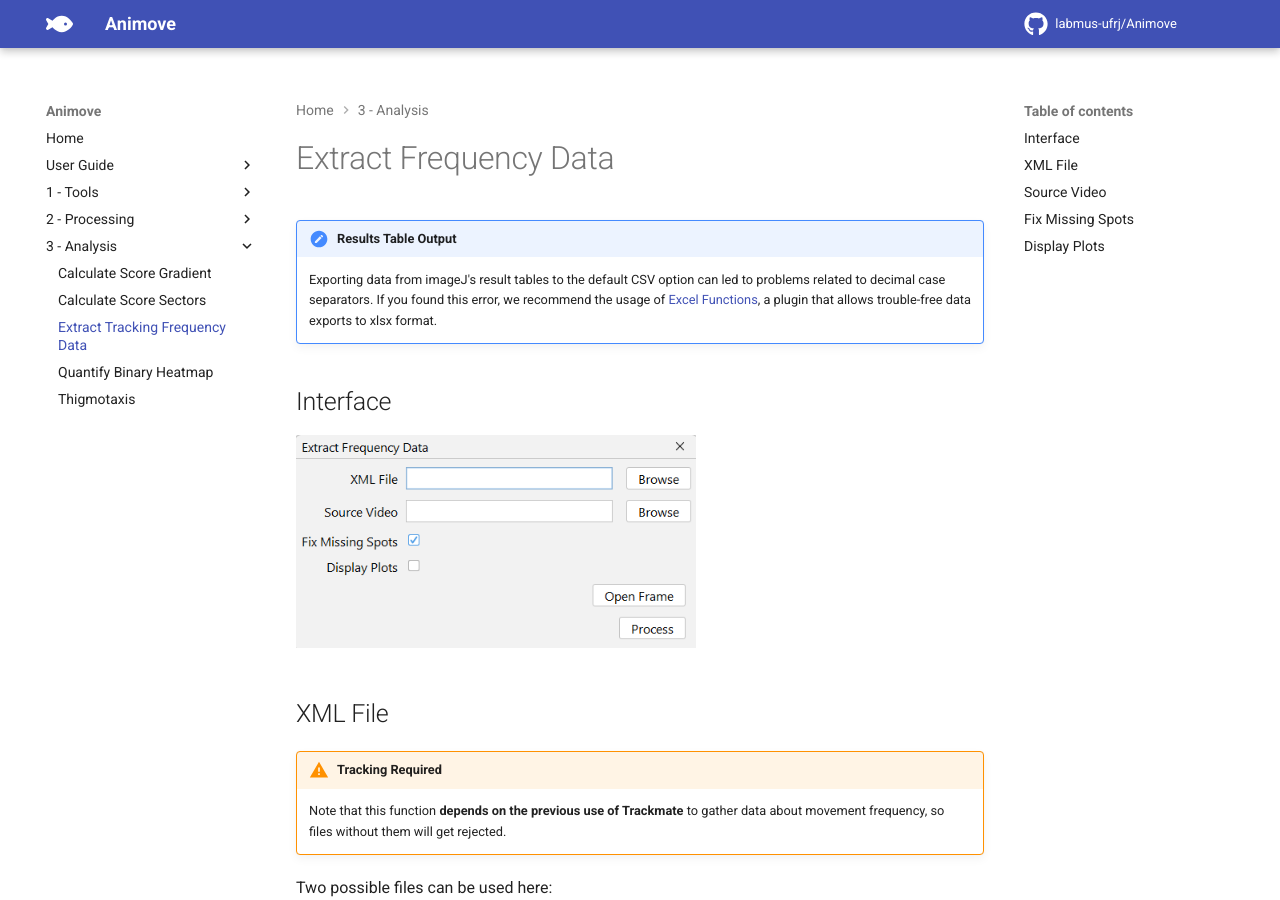
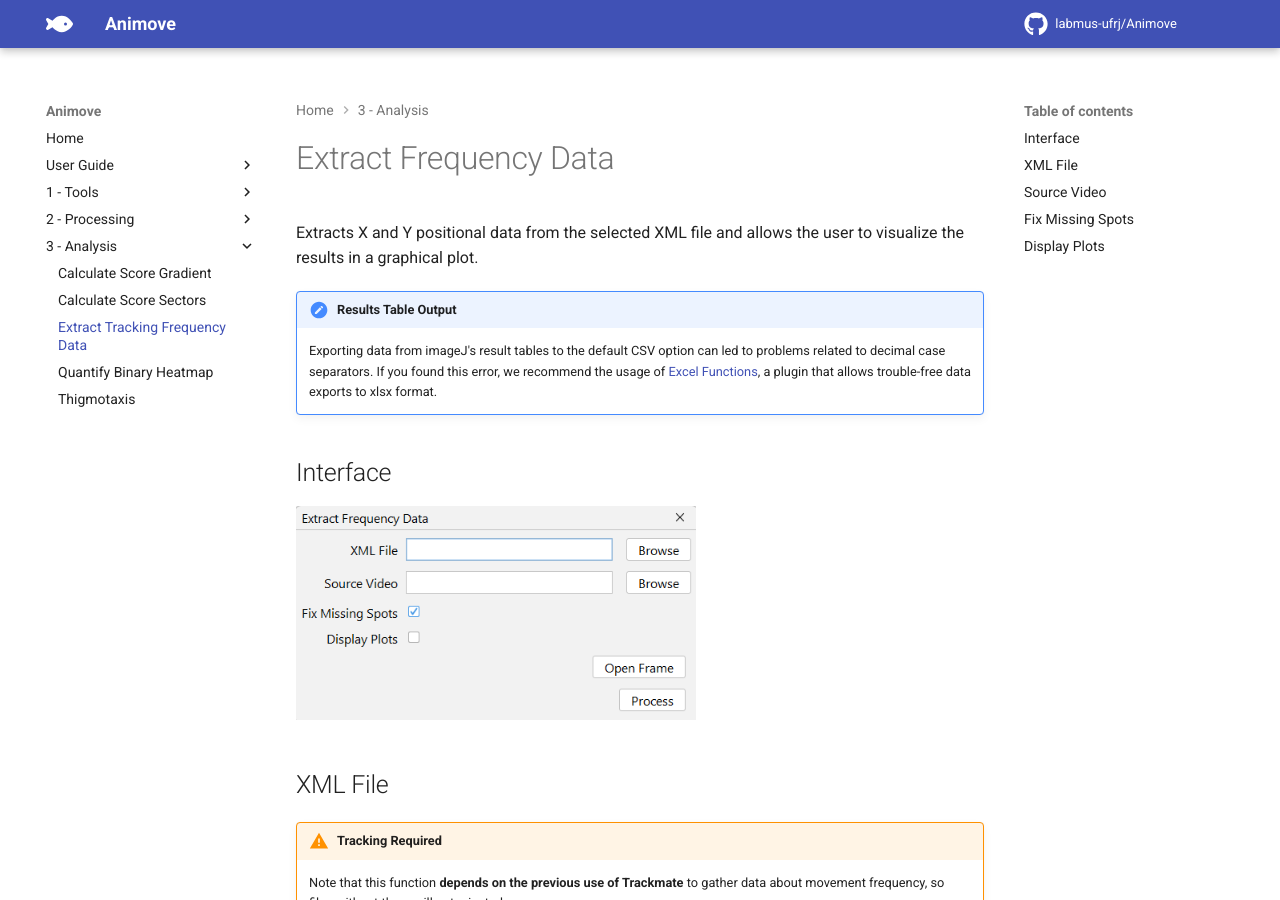
Before and after one commit to labmus-ufrj/Animove, an MkDocs documentation site: the page built from docs/docs/analysis/frequency-data.md, in a window 1280 px wide and 900 px high. Built offline with MkDocs 1.6.1 and Material for MkDocs 9.7.7, drawn with Linux system fonts in a browser that asks for light colours; comment, search, counter and statistics services are not loaded.

Commit message:
Update frequency-data.md

```diff
--- a/docs/docs/analysis/frequency-data.md
+++ b/docs/docs/analysis/frequency-data.md
@@ -1,6 +1,6 @@
 # Extract Frequency Data
 
-
+Extracts X and Y positional data from the selected XML file and allows the user to visualize the results in a graphical plot.
 
 --8<-- "excel-functions.md"
 
```
